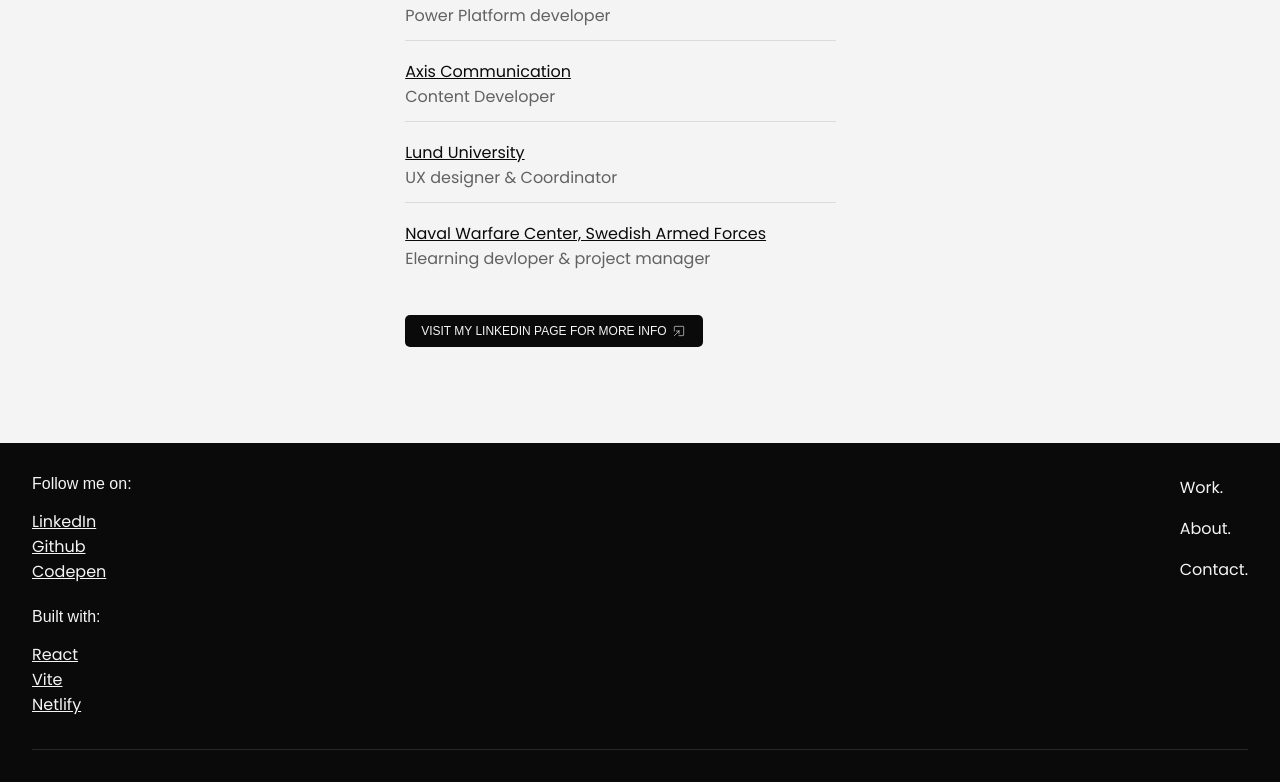
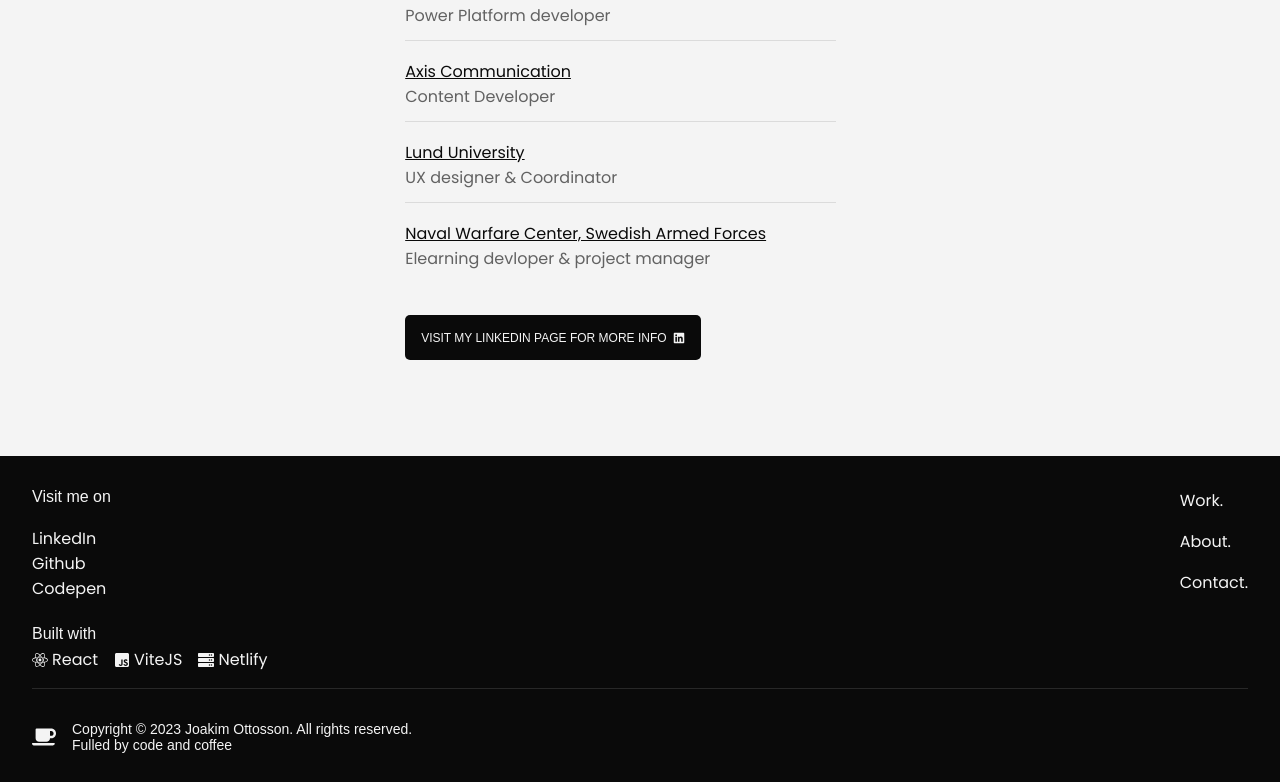
Before and after one commit to devjoppe/mi-cv-update, a React (Vite) app: page /about in a window 1280 px wide. Shown: the part 2000-2782 px from the top of the page. Built offline with nearby package versions, Linux system fonts and the light colour scheme; a web font is replaced by a local one.

Commit message:
Re-doing the footer with new styles and icons

```diff
--- a/src/App.tsx
+++ b/src/App.tsx
@@ -29,7 +29,6 @@
     // Check localStorage for dork/light mode
     const checkMode = localStorage.getItem('isMode')
     if(checkMode !==  null) {
-        console.log("Checking from local storage", checkMode)
         setMode(changeMode(checkMode))
     }
 
--- a/src/assets/styles/_config.scss
+++ b/src/assets/styles/_config.scss
@@ -206,6 +206,7 @@
     cursor: pointer;
     &.icon-button {
         display: flex;
+        height: 45px;
         svg {
             margin-left: 6px;
             width: 12px !important;
@@ -235,4 +236,10 @@
         margin-right: 4px;
         margin-bottom: 4px;
     }
+    &.set-theme {
+        svg {
+            width: 16px;
+            height: 16px;
+        }
+    }
 }
--- a/src/assets/styles/style.scss
+++ b/src/assets/styles/style.scss
@@ -14,5 +14,5 @@
 @use "../../components/Footer/footer";
 @use "../../components/ScrollIndicator/scrollIndicator";
 
-// Responsive---------------
+// Responsive--------------------
 @use "./responsive/min-1024";
--- a/src/components/Footer/Footer.tsx
+++ b/src/components/Footer/Footer.tsx
@@ -1,10 +1,12 @@
+import { FaCoffee, FaReact, FaJsSquare, FaServer } from "react-icons/fa";
+
 const Footer = () => {
     return(
         <div className="footer-wrapper">
             <div>
                 <div className="left-content">
                     <div>
-                        <span>Follow me on:</span>
+                        <span>Visit me on</span>
                         <ul>
                             <li><a href="https://www.linkedin.com/in/joakim-ottosson/" target="_blank">LinkedIn</a></li>
                             <li><a href="https://github.com/devjoppe" target="_blank">Github</a></li>
@@ -12,12 +14,12 @@
                         </ul>
                     </div>
                     <div>
-                        <span>Built with:</span>
-                        <ul>
-                            <li><a href="https://react.dev/" target="_blank">React</a></li>
-                            <li><a href="https://vitejs.dev/" target="_blank">Vite</a></li>
-                            <li><a href="https://app.netlify.com/" target="_blank">Netlify</a></li>
-                        </ul>
+                        <span>Built with</span>
+                        <div className="footer-linklist">
+                            <div className="link-items"><FaReact /> <a href="https://react.dev/" target="_blank">React</a></div>
+                            <div className="link-items"><FaJsSquare /> <a href="https://vitejs.dev/" target="_blank">ViteJS</a></div>
+                            <div className="link-items"><FaServer /> <a href="https://app.netlify.com/" target="_blank">Netlify</a></div>
+                        </div>
                     </div>
                 </div>
                 <div className="right-content">
@@ -28,9 +30,10 @@
             </div>
             <div className="copyright">
                 <div>
-                    Copyright © 2023 Joakim Ottosson. All rights reserved.
+                    <FaCoffee />
                 </div>
-                <div>
+                <div className="footer-text">
+                    Copyright © 2023 Joakim Ottosson. All rights reserved.<br />
                     Fulled by code and coffee
                 </div>
             </div>
--- a/src/components/Footer/_footer.scss
+++ b/src/components/Footer/_footer.scss
@@ -17,6 +17,7 @@
             flex-direction: column;
             span {
                 font-family: config.$blender-heavy;
+                margin-bottom: 4px;
             }
             div {
                 display: flex;
@@ -48,17 +49,37 @@
     }
     .copyright {
         display: flex;
-        flex-direction: column;
+        flex-direction: row;
         border-top: 1px solid #282828;
         margin-top: 16px;
         padding-top: 32px;
         font-size: 14px;
         font-family: config.$blender-regular;
-        div {
-            margin-bottom: 4px;
-            &:last-child {
-                margin-bottom: 0;
-            }
+        align-items: center;
+        .footer-text {
+            flex: 1;
+            margin-left: 16px;
+        }
+        svg {
+            width: 24px;
+            height: 24px;
+        }
+    }
+    a {
+        text-decoration: none !important;
+    }
+}
+
+.footer-linklist {
+    display: flex !important;
+    flex-direction: row !important;
+    .link-items {
+        align-items:center;
+        flex-direction: row !important;
+        margin-bottom: 0 !important;
+        margin-right: 16px;
+        svg {
+            margin-right: 4px;
         }
     }
 }
--- a/src/components/Header/Header.tsx
+++ b/src/components/Header/Header.tsx
@@ -2,13 +2,16 @@
 // import Logo from '../../assets/images/jo-logo.svg'
 import logoLightMode from '../../assets/images/jo-logo-2x_exSvg.png'
 import logoDarkMode from '../../assets/images/jo-logo-dark-2x_exSvg.png'
-import darkMode from '../../assets/icons/dark-theme.svg'
+// import darkMode from '../../assets/icons/dark-theme.svg'
 
 // React Router
 import {NavLink} from "react-router-dom";
 
 // Redux
 import {useDispatch, useSelector} from "react-redux";
+
+// Icons
+import { FaSun, FaMoon } from "react-icons/fa";
 
 // Interface
 import {isLightRootStateInt} from "../../features/isLight.ts";
@@ -49,10 +52,11 @@
                             contact
                         </NavLink>
                     </nav>
-                    <button onClick={() => {
+                    <button className="set-theme" onClick={() => {
                         themeState === "lightmode" ? setChangedState('darkmode') : setChangedState('lightmode')
                     }}>
-                        <img className={`icon ${themeState}`} src={darkMode} alt="Dark mode" />
+                        { /* <img className={`icon ${themeState}`} src={darkMode} alt="Dark mode" /> */ }
+                        { themeState === "lightmode" ?  <FaMoon /> : <FaSun /> }
                     </button>
                 </div>
             </div>
--- a/src/pages/AboutPage/WorkSection.tsx
+++ b/src/pages/AboutPage/WorkSection.tsx
@@ -6,7 +6,9 @@
 // Interface
 import {sectionInfoInt} from "../../interfaces/sectionInfoInt.ts";
 import LinkList from "../../components/LinkList/LinkList.tsx";
-import openWindow from "../../assets/icons/new_window_icon.svg";
+
+// Icons
+import { FaLinkedin } from "react-icons/fa";
 
 interface IProp {
     data: sectionInfoInt
@@ -43,7 +45,7 @@
                         </div>
                         <button className="inverted-shade icon-button">
                             Visit my LinkedIn page for more info
-                            <img src={openWindow} className="icon inverted" alt="Open in new window"/>
+                            <FaLinkedin />
                         </button>
                     </div>
                 </div>
```
Also changed, not shown: src/assets/styles/style.css.
